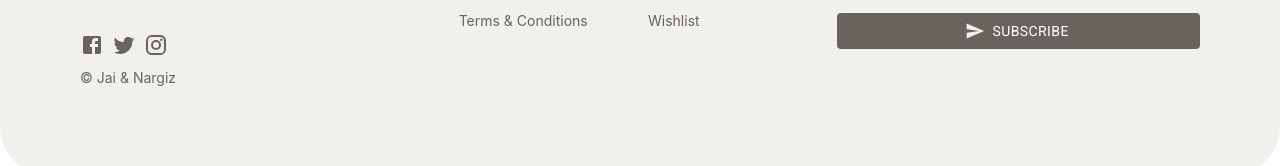
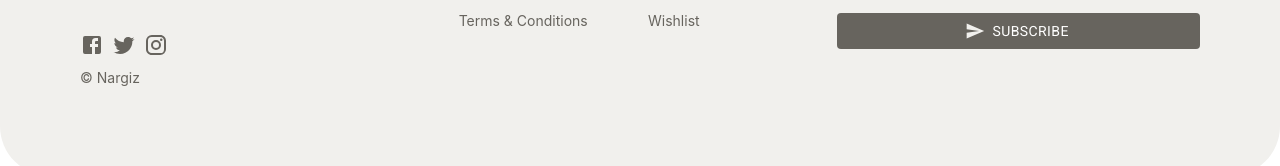
Before and after one commit to nargysc/GlazierS, a React (Create React App) app: page / in a window 1280 px wide. Shown: the part 3336-3502 px from the top of the page. Built offline with nearby package versions, Linux system fonts and the light colour scheme.

Commit message:
Deleted Footer C

```diff
--- a/src/components/footer/index.js
+++ b/src/components/footer/index.js
@@ -39,7 +39,7 @@ export default function Footer() {
           </Box>
            <ListItemText>
               <Typography lineHeight={2} variant="caption2">
-                 © Jai & Nargiz
+                 © Nargiz
               </Typography>
             </ListItemText>
         </Grid>
```
